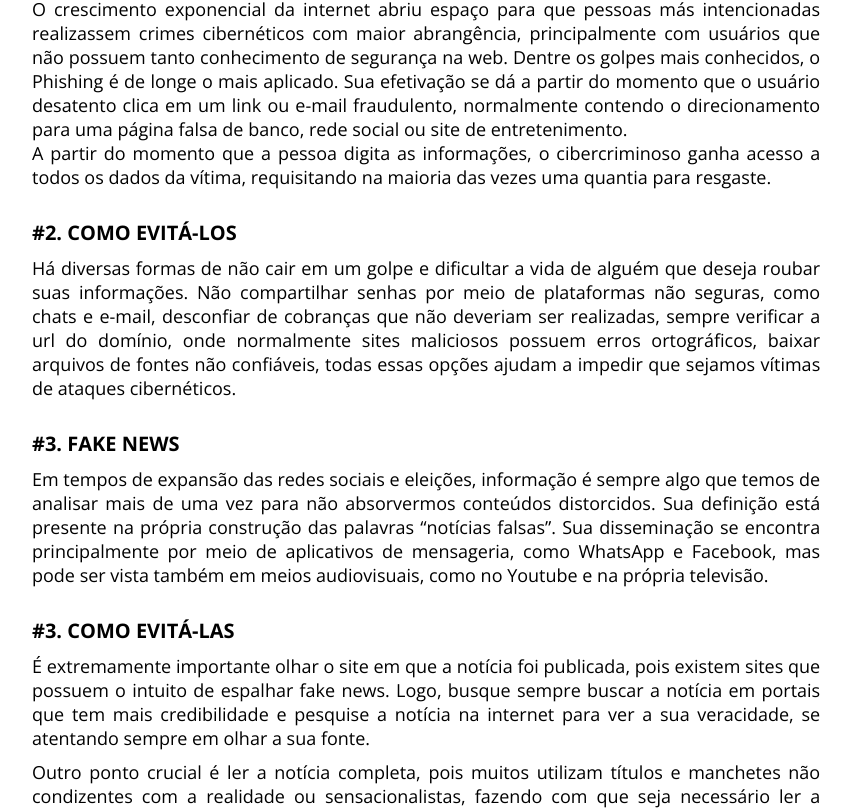
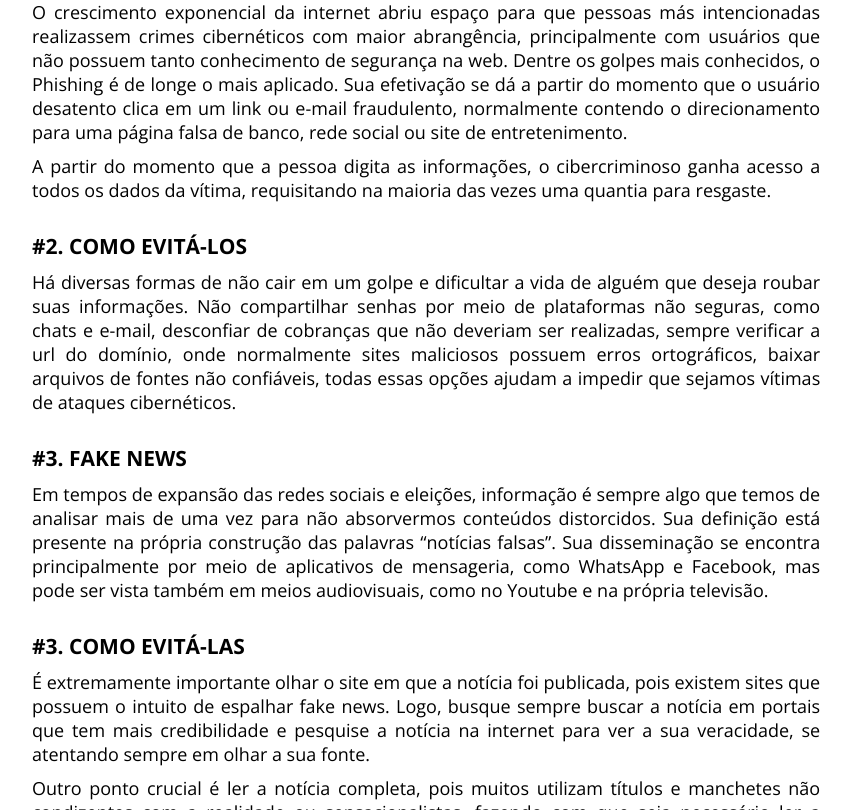
Before and after one commit to yagomouro/react_blog, a React (Create React App) app: page /posts/1 in a window 1280 px wide. Shown: the part 1590-2400 px from the top of the page, without its empty margins (13-864 px from the left). Built offline with nearby package versions, Linux system fonts and the light colour scheme.

Commit message:
fix post1 paragraph

```diff
--- a/src/pages/Posts/Post1/index.tsx
+++ b/src/pages/Posts/Post1/index.tsx
@@ -103,11 +103,11 @@ const Post1 = () => {
               se dá a partir do momento que o usuário desatento clica em um link
               ou e-mail fraudulento, normalmente contendo o direcionamento para
               uma página falsa de banco, rede social ou site de entretenimento.
-              <p>
-                A partir do momento que a pessoa digita as informações, o
-                cibercriminoso ganha acesso a todos os dados da vítima,
-                requisitando na maioria das vezes uma quantia para resgaste.
-              </p>
+            </p>
+            <p>
+              A partir do momento que a pessoa digita as informações, o
+              cibercriminoso ganha acesso a todos os dados da vítima,
+              requisitando na maioria das vezes uma quantia para resgaste.
             </p>
             <h2>#2. COMO EVITÁ-LOS </h2>
             <p>
@@ -214,8 +214,10 @@ const Post1 = () => {
               posteriores.
             </p>
             <h2>
-              VIU SÓ COMO É IMPORTANTE ESTARMOS ATENTOS AOS EFEITOS DAS REDES
-              SOCIAIS?
+              {/* VIU SÓ COMO É IMPORTANTE ESTARMOS ATENTOS AOS EFEITOS DAS REDES
+              SOCIAIS? */}
+              Viu só como é importante estarmos atentos aos efeitos das redes
+              sociais?
             </h2>
             <p>
               Nós sabemos que é muito divertido navegar pelo Facebook e
@@ -234,9 +236,7 @@ const Post1 = () => {
               Sempre que sentir algum desses efeitos, corre aqui para a página e
               confere a forma de evitá-lo para tentar colocar em prática!
             </p>
-            <h2 className='referencia'>
-              REFERÊNCIAS BIBLIOGRÁFICAS (MATÉRIA):
-            </h2>
+            <h2 className='referencia'>REFERÊNCIAS BIBLIOGRÁFICAS:</h2>
 
             <p>
               CNN BRASIL. Carência por like está quimicamente relacionada ao
--- a/src/pages/Posts/styles.ts
+++ b/src/pages/Posts/styles.ts
@@ -46,7 +46,7 @@ export const TextWrapper = styled.div`
   flex-direction: column;
   gap: 1rem;
   h2 {
-    font-size: 2rem;
+    font-size: 2.1rem;
     margin-top: 2rem;
   }
 
@@ -67,7 +67,7 @@ export const TextWrapper = styled.div`
   }
 `;
 
-export const LastPostsWrapper = styled.div`
+export const LastPostsWrapper = styled.aside`
   flex: 3;
   display: flex;
   flex-direction: column;
```
